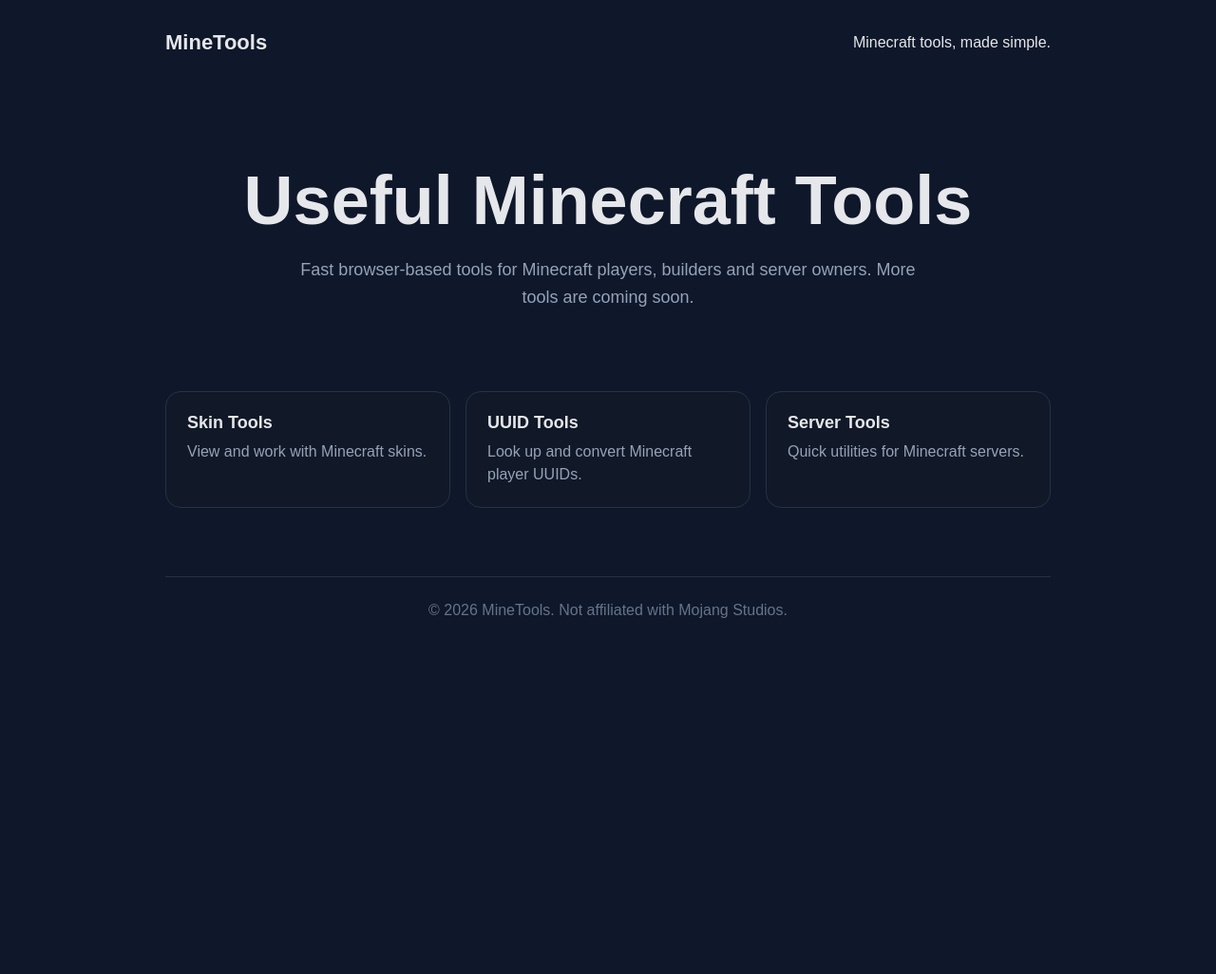
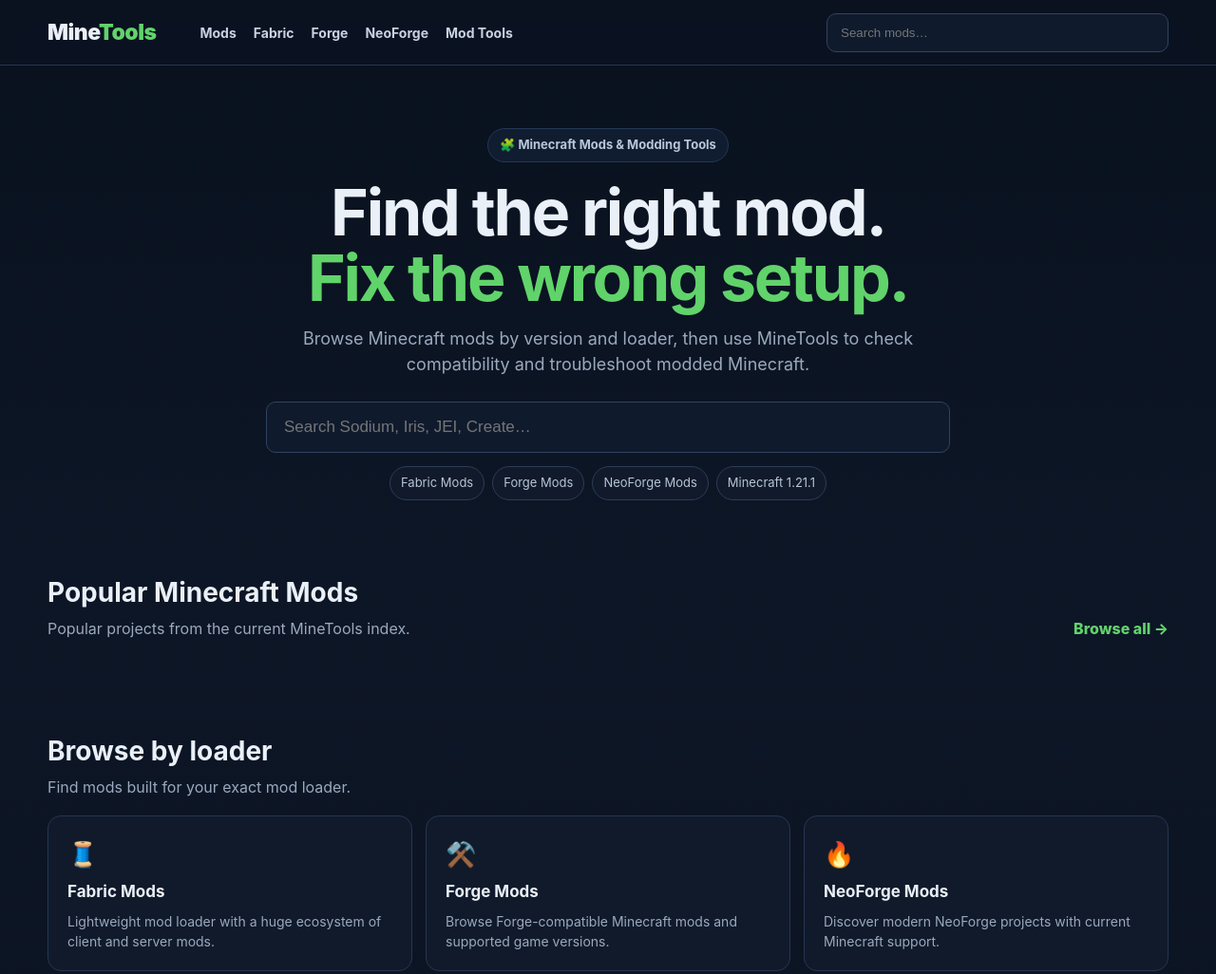
Before and after one commit to phanluanvt/minetools.com, a website: page index.html in a window 1280 px wide. Shown: the top 1026 px of the page at 95% size. Before the commit the page ends 800 px from the top, so only its background shows below. Drawn offline with Linux system fonts and the light colour scheme; no server answers.

Commit message:
Build MineTools Mods V1 foundation

```diff
--- a/index.html
+++ b/index.html
@@ -1,33 +1,8 @@
-<!doctype html>
-<html lang="en">
-<head>
-  <meta charset="utf-8">
-  <meta name="viewport" content="width=device-width, initial-scale=1">
-  <title>MineTools — Minecraft Tools</title>
-  <meta name="description" content="Simple, fast Minecraft tools for players and creators.">
-  <meta name="robots" content="index,follow">
-  <style>
-    *{box-sizing:border-box}body{margin:0;font-family:Arial,Helvetica,sans-serif;background:#0f172a;color:#e5e7eb}
-    .wrap{max-width:980px;margin:auto;padding:24px}.nav{display:flex;justify-content:space-between;align-items:center;padding:8px 0 40px}
-    .brand{font-weight:800;font-size:22px}.hero{padding:72px 0 84px;text-align:center}.hero h1{font-size:clamp(38px,7vw,72px);margin:0 0 18px}
-    .hero p{max-width:650px;margin:0 auto;color:#94a3b8;font-size:18px;line-height:1.6}.grid{display:grid;grid-template-columns:repeat(auto-fit,minmax(220px,1fr));gap:16px;padding-bottom:72px}
-    .card{background:#111827;border:1px solid #263244;border-radius:16px;padding:22px}.card h2{margin:0 0 8px;font-size:18px}.card p{margin:0;color:#94a3b8;line-height:1.5}
-    footer{border-top:1px solid #263244;padding:26px 0;color:#64748b;text-align:center}
-  </style>
-</head>
-<body>
-  <main class="wrap">
-    <nav class="nav"><div class="brand">MineTools</div><div>Minecraft tools, made simple.</div></nav>
-    <section class="hero">
-      <h1>Useful Minecraft Tools</h1>
-      <p>Fast browser-based tools for Minecraft players, builders and server owners. More tools are coming soon.</p>
-    </section>
-    <section class="grid">
-      <article class="card"><h2>Skin Tools</h2><p>View and work with Minecraft skins.</p></article>
-      <article class="card"><h2>UUID Tools</h2><p>Look up and convert Minecraft player UUIDs.</p></article>
-      <article class="card"><h2>Server Tools</h2><p>Quick utilities for Minecraft servers.</p></article>
-    </section>
-    <footer>© 2026 MineTools. Not affiliated with Mojang Studios.</footer>
-  </main>
-</body>
-</html>
+<!doctype html><html lang="en"><head><meta charset="utf-8"><meta name="viewport" content="width=device-width,initial-scale=1"><title>MineTools — Minecraft Mods & Modding Tools</title><meta name="description" content="Find Minecraft mods for Fabric, Forge and NeoForge. Browse compatible versions and use practical modding tools on MineTools."><link rel="canonical" href="https://minetools.io/"><meta name="robots" content="index,follow"><link rel="stylesheet" href="/assets/styles.css"><script type="application/ld+json">{"@context":"https://schema.org","@type":"WebSite","name":"MineTools","url":"https://minetools.io/","potentialAction":{"@type":"SearchAction","target":"https://minetools.io/mods/?q={search_term_string}","query-input":"required name=search_term_string"}}</script></head><body>
+<header class="site-header"><div class="container nav"><a class="brand" href="/">Mine<span>Tools</span></a><nav class="navlinks"><a href="/mods/">Mods</a><a href="/loaders/fabric/">Fabric</a><a href="/loaders/forge/">Forge</a><a href="/loaders/neoforge/">NeoForge</a><a href="/tools/">Mod Tools</a></nav><div class="nav-search"><input data-mod-search placeholder="Search mods…" aria-label="Search mods"><div class="search-drop"></div></div></div></header>
+<main><section class="hero container"><span class="eyebrow">🧩 Minecraft Mods & Modding Tools</span><h1>Find the right mod.<br><span>Fix the wrong setup.</span></h1><p>Browse Minecraft mods by version and loader, then use MineTools to check compatibility and troubleshoot modded Minecraft.</p><div class="hero-search"><input data-mod-search placeholder="Search Sodium, Iris, JEI, Create…" aria-label="Search Minecraft mods"><div class="search-drop"></div></div><div class="quick"><a class="pill" href="/loaders/fabric/">Fabric Mods</a><a class="pill" href="/loaders/forge/">Forge Mods</a><a class="pill" href="/loaders/neoforge/">NeoForge Mods</a><a class="pill" href="/minecraft/1-21-1-mods/">Minecraft 1.21.1</a></div></section>
+<section class="section container"><div class="section-head"><div><h2>Popular Minecraft Mods</h2><p>Popular projects from the current MineTools index.</p></div><a class="link" href="/mods/">Browse all →</a></div><div class="mod-grid" id="popularMods"><div class="empty" style="grid-column:1/-1">Loading mods…</div></div></section>
+<section class="section container"><div class="section-head"><div><h2>Browse by loader</h2><p>Find mods built for your exact mod loader.</p></div></div><div class="feature-grid"><a class="feature" href="/loaders/fabric/" style="text-decoration:none"><div class="ico">🧵</div><b>Fabric Mods</b><p>Lightweight mod loader with a huge ecosystem of client and server mods.</p></a><a class="feature" href="/loaders/forge/" style="text-decoration:none"><div class="ico">⚒️</div><b>Forge Mods</b><p>Browse Forge-compatible Minecraft mods and supported game versions.</p></a><a class="feature" href="/loaders/neoforge/" style="text-decoration:none"><div class="ico">🔥</div><b>NeoForge Mods</b><p>Discover modern NeoForge projects with current Minecraft support.</p></a></div></section>
+<section class="section container"><div class="section-head"><div><h2>Modding tools</h2><p>Tools that help when a modpack does not work as expected.</p></div></div><div class="tools-teaser"><div class="tool-card"><span class="soon">V2</span><h3>🧩 Compatibility Checker</h3><p>Check loaders, versions and dependencies across multiple mods.</p></div><div class="tool-card"><span class="soon">V2</span><h3>💥 Crash Analyzer</h3><p>Paste or upload a crash log to detect common modded Minecraft problems.</p></div><div class="tool-card"><span class="soon">V2</span><h3>🧠 RAM Calculator</h3><p>Estimate memory for a modpack based on mods, shaders and players.</p></div></div></section>
+<section class="section container seo-copy"><h2>Built for modded Minecraft</h2><p>MineTools focuses on practical Minecraft mod discovery and troubleshooting. Use the directory to find mods for the Minecraft version and loader you actually run, then move into compatibility and crash tools when a setup needs help. Download links point to project source information rather than MineTools re-hosting mod files.</p></section></main>
+<footer class="footer"><div class="container footer-row"><div>© 2026 MineTools · Not affiliated with Mojang Studios or Microsoft.</div><div><a href="/mods/">Mods</a><a href="/tools/">Tools</a><a href="/privacy/">Privacy</a></div></div></footer><script src="/assets/app.js" defer></script></body></html>
```
